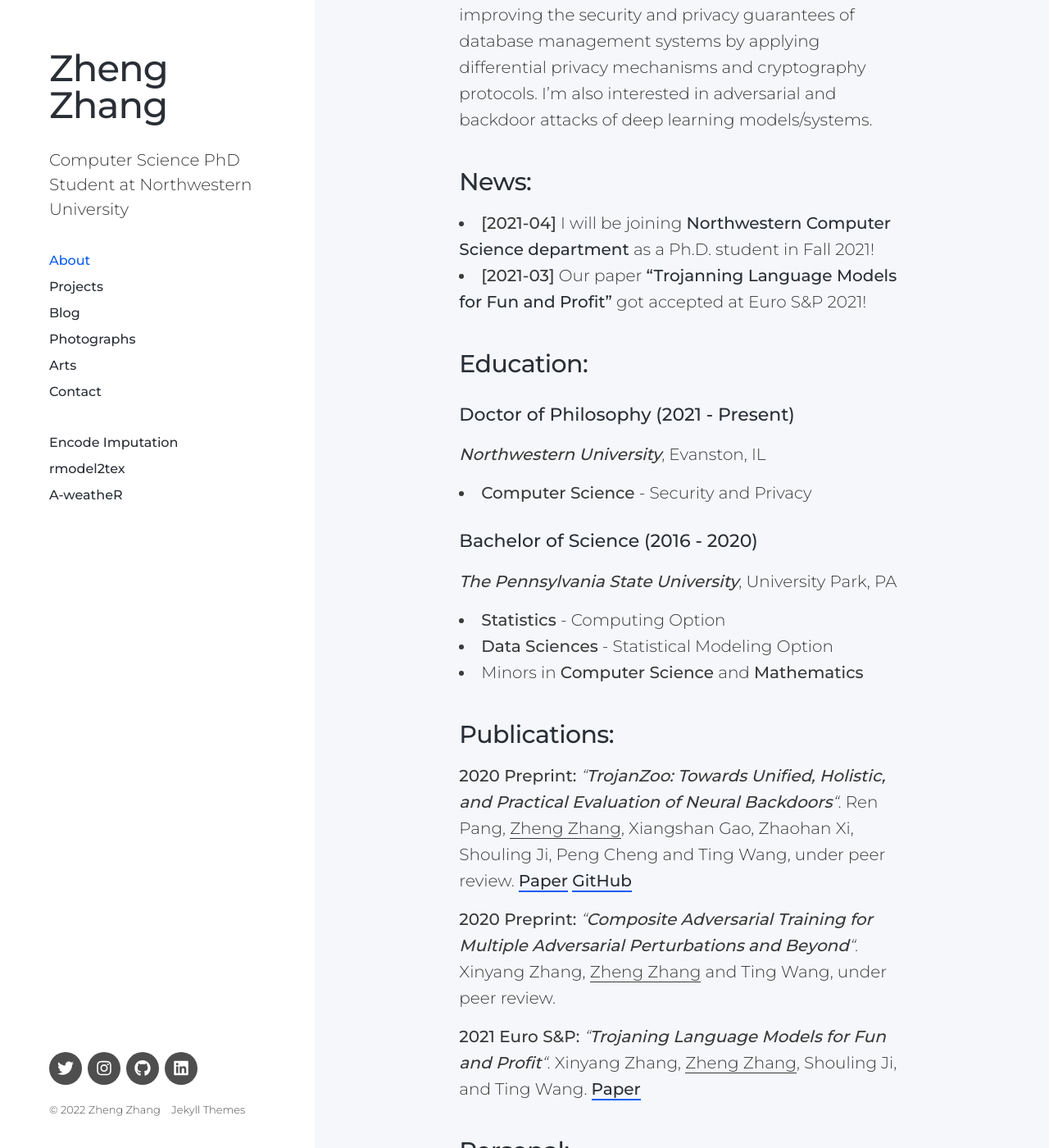
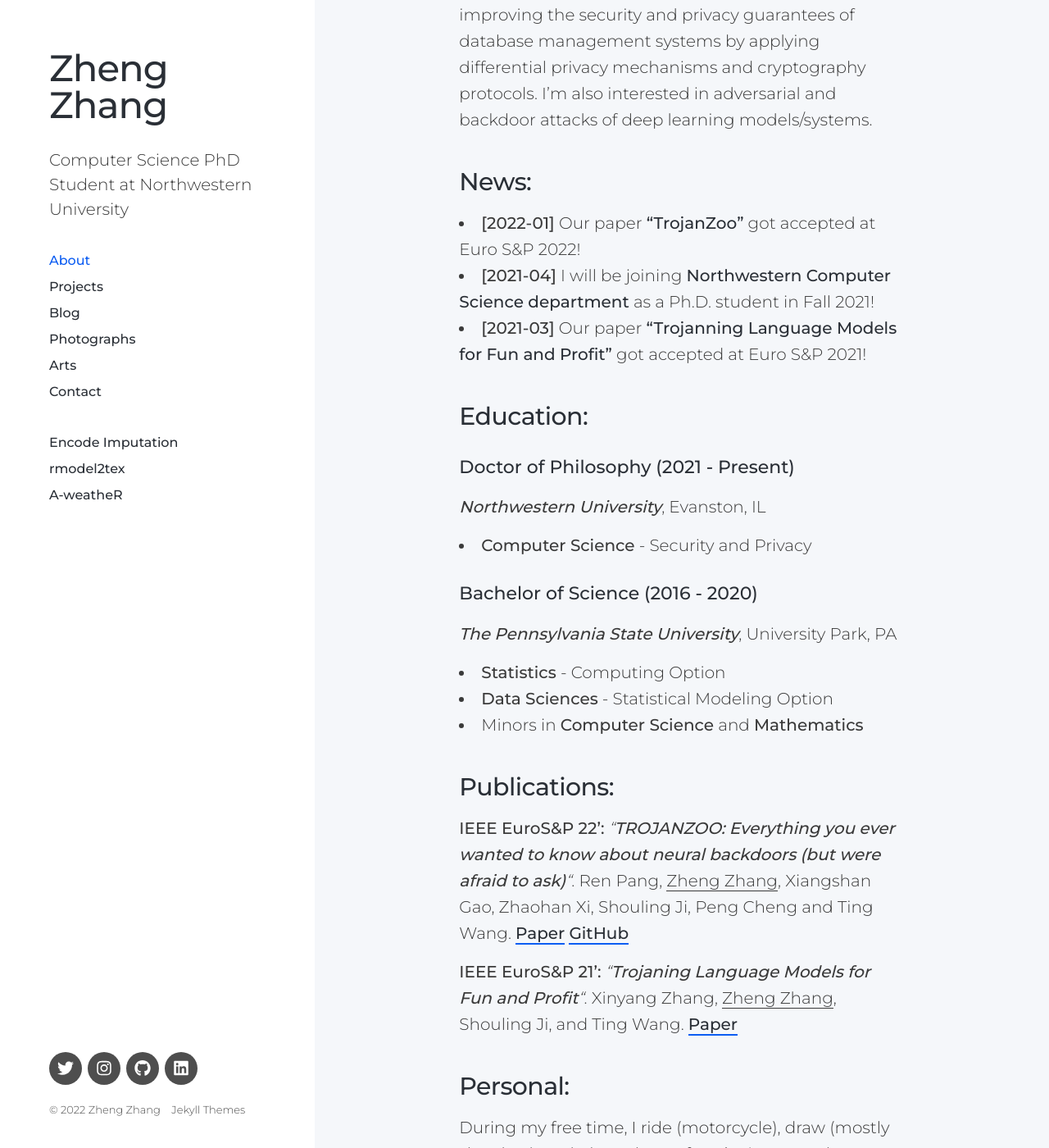
Before and after one commit to SecantZhang/secantzhang.github.io, a Jekyll site: the page built from _pages/about.md, in a window 1280 px wide and 1400 px high, scrolled down 1140 px. Shown: the whole window at 82% size. Built offline with Jekyll 4.4.1, drawn with Linux system fonts in a browser that asks for light colours; nearby versions of some CDN libraries; some of the changed text lies outside the part shown.

Commit message:
Updated the website.

```diff
--- a/_pages/about.md
+++ b/_pages/about.md
@@ -23,7 +23,7 @@
 I have a broad interest in the area of system security and privacy. More concretely, I’ve been working on improving the security and privacy guarantees of database management systems by applying differential privacy mechanisms and cryptography protocols. I’m also interested in adversarial and backdoor attacks of deep learning models/systems.
 
 ### News:
-
+* **[2022-01]** Our paper ["TrojanZoo"](https://arxiv.org/abs/2012.09302) got accepted at Euro S&P 2022!
 * **[2021-04]** I will be joining [Northwestern Computer Science department](https://www.mccormick.northwestern.edu/computer-science/) as a Ph.D. student in Fall 2021!
 * **[2021-03]** Our paper ["Trojanning Language Models for Fun and Profit"](https://arxiv.org/abs/2008.00312) got accepted at Euro S&P 2021!
 
@@ -48,11 +48,11 @@
 
 ### Publications:
 
-**2020 Preprint:** *"**TrojanZoo: Towards Unified, Holistic, and Practical Evaluation of Neural Backdoors**"*. Ren Pang, <ins>Zheng Zhang</ins>, Xiangshan Gao, Zhaohan Xi, Shouling Ji, Peng Cheng and Ting Wang, under peer review. [Paper](https://arxiv.org/abs/2012.09302) [GitHub](https://github.com/ain-soph/trojanzoo)
+**IEEE EuroS&P 22':** *"**TROJANZOO: Everything you ever wanted to know about neural backdoors (but were afraid to ask)**"*. Ren Pang, <ins>Zheng Zhang</ins>, Xiangshan Gao, Zhaohan Xi, Shouling Ji, Peng Cheng and Ting Wang. [Paper](https://arxiv.org/abs/2012.09302) [GitHub](https://github.com/ain-soph/trojanzoo)
 
-**2020 Preprint:** *"**Composite Adversarial Training for Multiple Adversarial Perturbations and Beyond**"*. Xinyang Zhang, <ins>Zheng Zhang</ins> and Ting Wang, under peer review.
+<!-- **2020 Preprint:** *"**Composite Adversarial Training for Multiple Adversarial Perturbations and Beyond**"*. Xinyang Zhang, <ins>Zheng Zhang</ins> and Ting Wang, under peer review.  -->
 
-**2021 Euro S&P:** *"**Trojaning Language Models for Fun and Profit**"*. Xinyang Zhang, <ins>Zheng Zhang</ins>, Shouling Ji, and Ting Wang. [Paper](https://arxiv.org/abs/2008.00312)
+**IEEE EuroS&P 21':** *"**Trojaning Language Models for Fun and Profit**"*. Xinyang Zhang, <ins>Zheng Zhang</ins>, Shouling Ji, and Ting Wang. [Paper](https://arxiv.org/abs/2008.00312)
 
 ### Personal:
 
@@ -60,7 +60,7 @@
 
 ---
 
-Most recent update: Nov 23, 2021
+Most recent update: Feb 9, 2022
 
 <!-- ### Research Experience:
 
```
Also changed, not shown: 4 other files.
